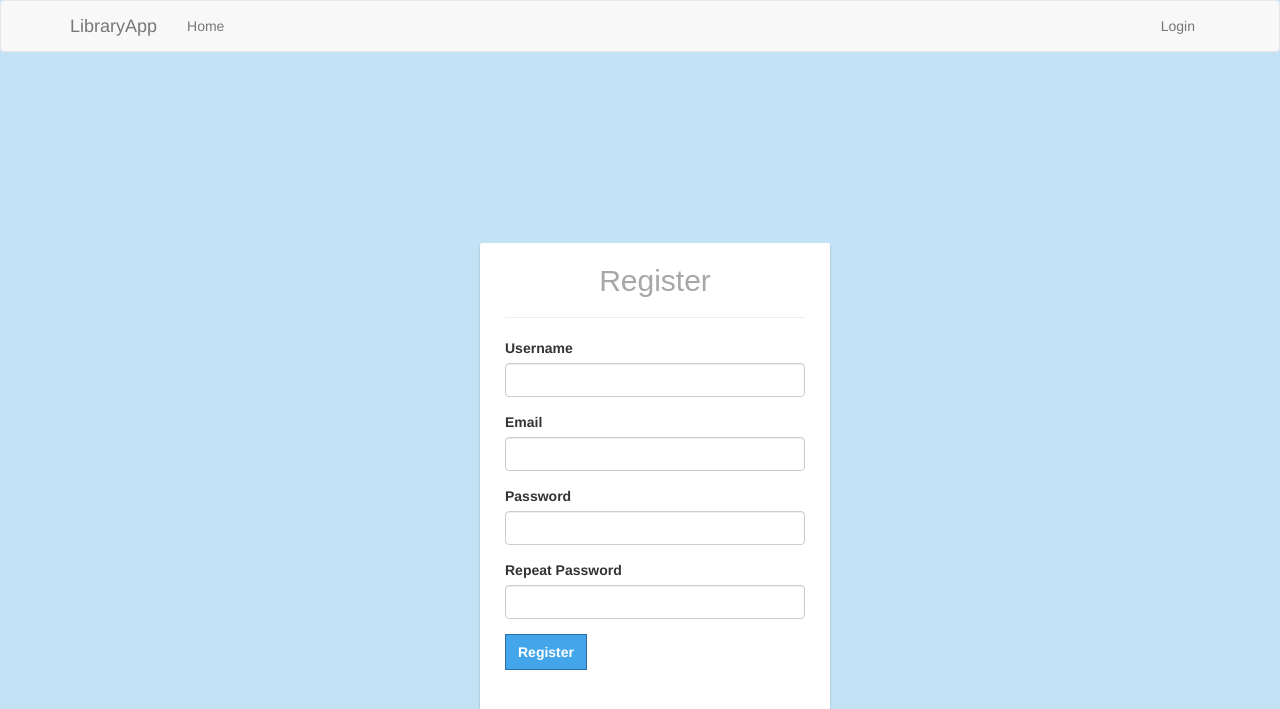
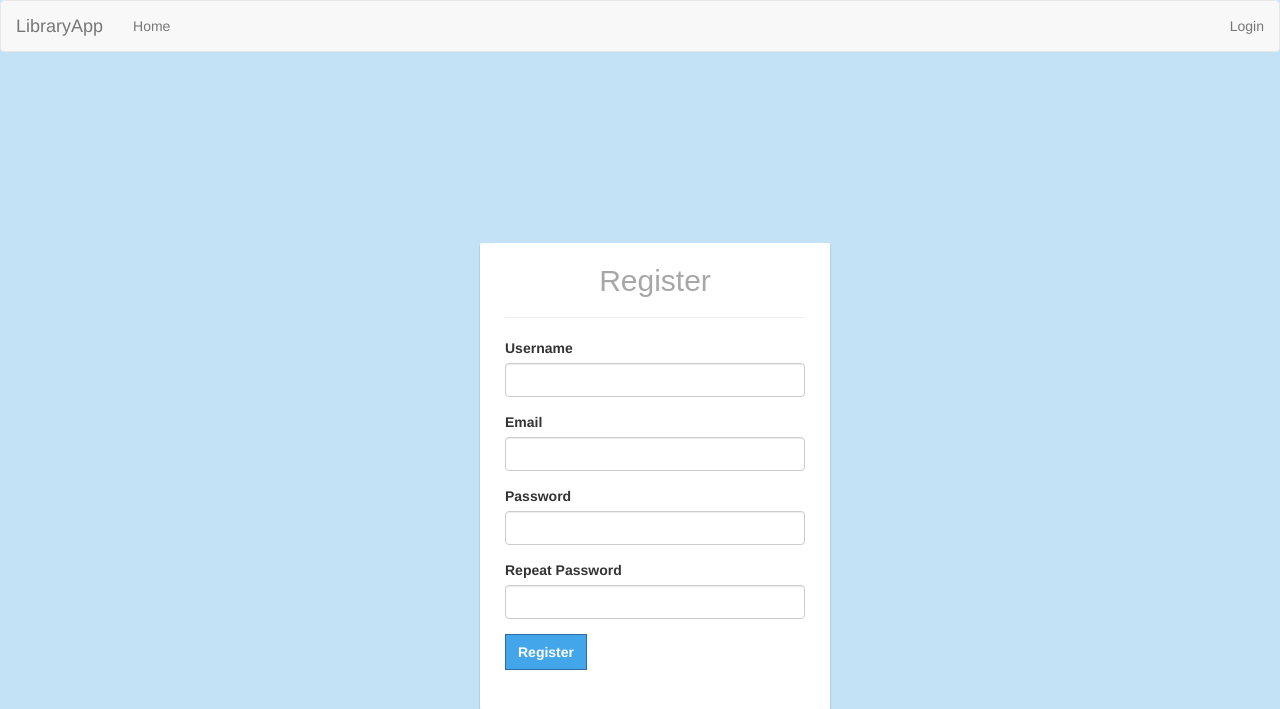
Before and after one commit to sunset666/library_app, a Flask app: page /auth/register in a window 1280 px wide. Shown: the top 709 px of the page. Run offline with Flask 2, Linux system fonts and the light colour scheme; some libraries are stand-ins or nearby versions.

Commit message:
facelift

```diff
--- a/app/static/css/libraryapp.css
+++ b/app/static/css/libraryapp.css
@@ -2,6 +2,12 @@
     display: none;
 }
 
+.container ul li {
+    text-align: center;
+    background: lightgreen;
+    padding: 1em;
+    font-size: 1.2em;
+}
 
 body, html {
     height: 100%;
--- a/app/templates/base.html
+++ b/app/templates/base.html
@@ -16,7 +16,6 @@
 
 {% block navbar %}
     <nav class="navbar navbar-default">
-        <div class="container">
         <div class="navbar-header">
             <button type="button" class="navbar-toggle collapsed" data-toggle="collapse" data-target="#bs-example-navbar-collapse-1" aria-expanded="false">
                 <span class="sr-only">Toggle navigation</span>
@@ -37,7 +36,6 @@
                     <li><a href="{{ url_for('auth.logout') }}">Logout</a></li>
                 {% endif %}
             </ul>
-            </div>
         </div>
     </nav>
 {% endblock %}
```
Lines whose indentation alone changed are shown as unchanged.
